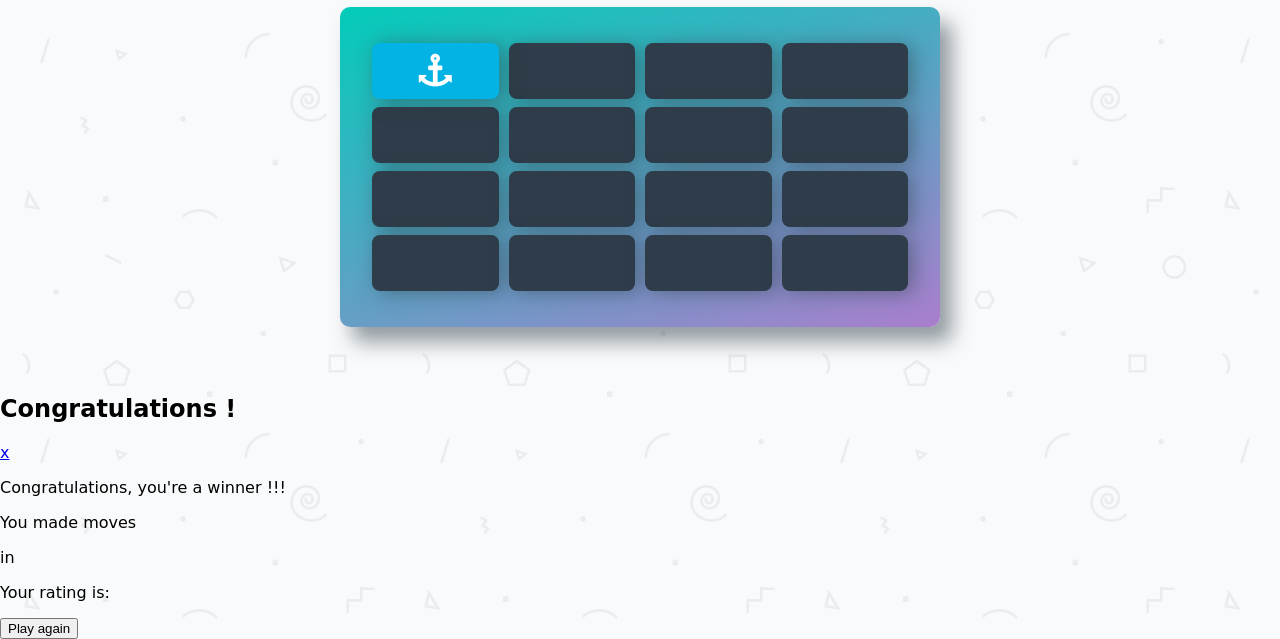
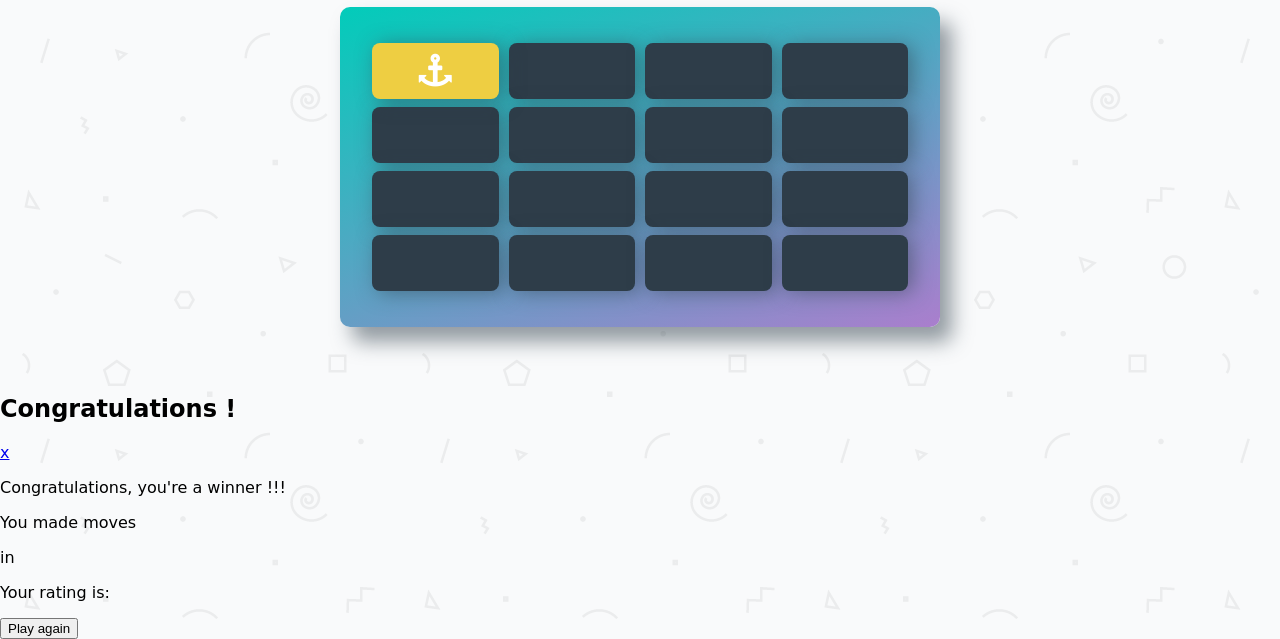
Before and after one commit to daniriian/MemoryGame, a plain HTML site: page index.html in a window 1280 px wide. Both pictures are taken after a click on the item 435 px from the left and 236 px from the top of the page. Shown: the part 166-805 px from the top of the page. Drawn offline with Linux system fonts and the light colour scheme; a web font is replaced by a local one.

Commit message:
style the opened card

```diff
--- a/css/app.css
+++ b/css/app.css
@@ -83,8 +83,12 @@ h1 {
 
 .deck .card.open {
     transform: rotateY(0);
-    background: #02b3e4;
+    background: #eece42;
     cursor: default;
+    animation-name: flipInY;
+    -webkit-backface-visibility: visible !important;
+    backface-visibility: visible !important;
+    animation-duration: .75s;
 }
 
 .deck .card.show {
```
